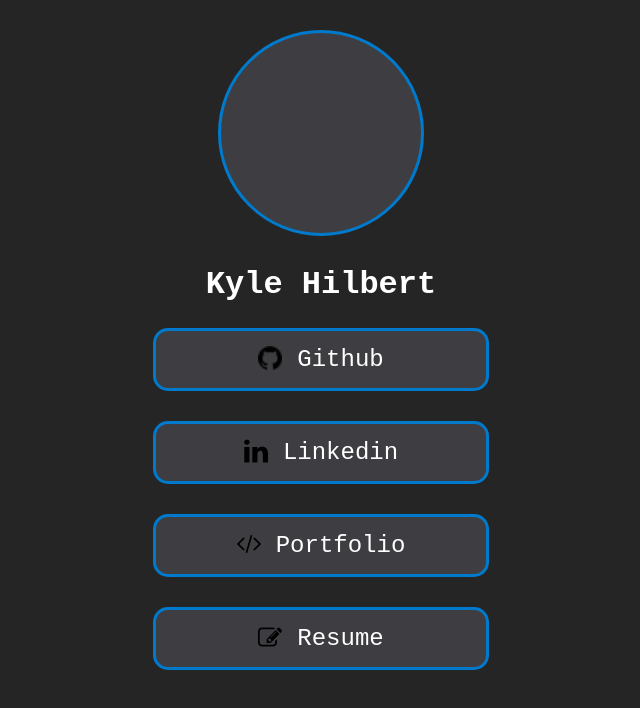
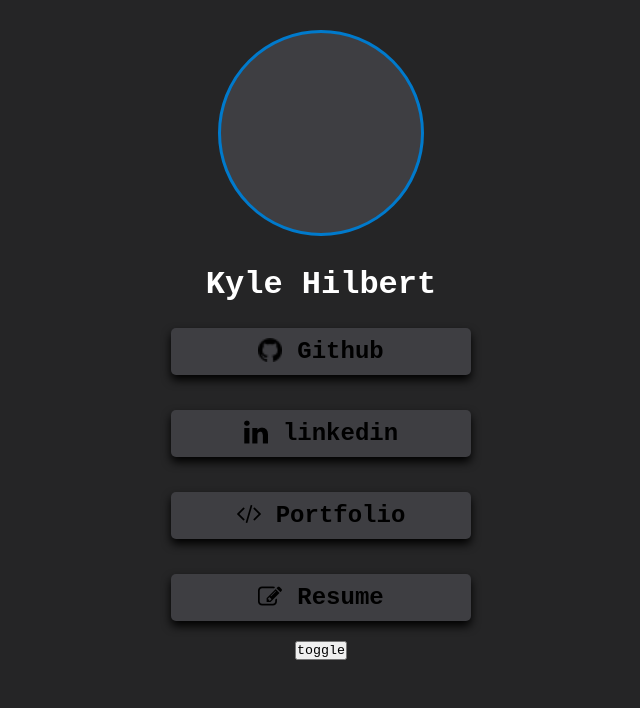
Before and after one commit to KyleHilbert/linktree, a plain HTML site: page index.html in a window 1280 px wide. Shown: the whole page, without its empty margins (319-959 px from the left). Drawn offline with Linux system fonts and the light colour scheme.

Commit message:
Color toggle doesn't work yet

```diff
--- a/index.html
+++ b/index.html
@@ -8,26 +8,47 @@
     <script src="javascript.js" refer></script>
     <title>Kyle Hilbert Linktree</title>
   </head>
-  <body id="gradient">
+  <body>
     <div class="mainContainer">
       <section class="facePic"></section>
       <h1 class="fullName">Kyle Hilbert</h1>
-      <section class="linkPill">
+      <button
+        class="linkPill"
+        onclick="window.open('https://github.com/KyleHilbert','_blank')"
+        type="button"
+      >
         <img class="linkLogo" src="images/github-logo.png" alt="github logo" />
         <span class="linkName">Github</span>
-      </section>
-      <section class="linkPill">
+      </button>
+
+      <button
+        class="linkPill"
+        onclick="window.open('https://www.linkedin.com/in/kyle-hilbert-76509612b?trk=people-guest_people_search-card','_blank')"
+        type="button"
+      >
         <img class="linkLogo" src="images/linkedin.png" alt="linkedin logo" />
-        <span class="linkName">Linkedin</span>
-      </section>
-      <section class="linkPill">
-        <img class="linkLogo" src="images/code (1).png" alt="code image" />
+        <span class="linkName">linkedin</span>
+      </button>
+
+      <button
+        class="linkPill"
+        onclick="window.open('https://github.com/KyleHilbert','_blank')"
+        type="button"
+      >
+        <img class="linkLogo" src="images/code (1).png" alt="portfolio logo" />
         <span class="linkName">Portfolio</span>
-      </section>
-      <section class="linkPill">
-        <img class="linkLogo" src="images/resume.png" alt="resume image" />
+      </button>
+
+      <button
+        class="linkPill"
+        onclick="window.open('https://github.com/KyleHilbert','_blank')"
+        type="button"
+      >
+        <img class="linkLogo" src="images/resume.png" alt="resume logo" />
         <span class="linkName">Resume</span>
-      </section>
+      </button>
+
+      <button onclick="darkLight()"">toggle</button>
     </div>
   </body>
 </html>
--- a/javascript.js
+++ b/javascript.js
@@ -0,0 +1,8 @@
+function darkLight() {
+  const body = document.body;
+  const facePic = document.querySelector(".facePic");
+  const linkPill = document.querySelector(".linkPill");
+  body.classList.toggle("lightMode");
+  facePic.classList.toggle("lightMode");
+  linkPill.classList.toggle("lightMode");
+}
--- a/style.css
+++ b/style.css
@@ -2,6 +2,14 @@
   margin: 0px;
   padding: 0px;
   font-family: "Courier New", monospace;
+}
+
+body {
+  background-color: #252526;
+}
+
+body.lightMode {
+  background-color: white;
 }
 
 .mainContainer {
@@ -10,7 +18,6 @@
   align-items: center;
   height: 880px;
   width: 100%;
-  background-color: #252526;
 }
 
 .facePic {
@@ -23,13 +30,14 @@
   margin: 30px;
 }
 
+.facePic.lightMode {
+  border: 3px solid #90a4ae;
+  background-color: #cfd8dc;
+}
+
 .linkPill {
   width: 300px;
   height: auto;
-  border: 3px solid #007acc;
-  border-radius: 15px;
-  background: #3e3e42;
-  color: white;
   margin: 15px;
   padding: 15px;
   text-align: center;
@@ -38,13 +46,56 @@
   justify-content: center;
 }
 
+.linkLogo {
+  padding-right: 15px;
+  width: 24px;
+  height: 24px;
+}
+
 h1 {
   margin-bottom: 10px;
   color: white;
 }
 
-.linkLogo {
-  padding-right: 15px;
-  width: 24px;
-  height: 24px;
+button.linkPill {
+  background-color: #3e3e42;
+  color: black;
+  border: none;
+  box-shadow: 0px 5px 10px black;
+  padding: 10px;
+  margin-bottom: 20px;
+  font-weight: bold;
+  border-radius: 5px;
 }
+
+button.linkPill:hover {
+  box-shadow: 0px 15px 25px -5px #007acc;
+  transform: scale(1.03);
+  cursor: pointer;
+}
+
+button.linkPill:active {
+  box-shadow: 0px 4px 8px #007acc;
+  transform: scale(0.98);
+}
+
+button.linkPill.lightMode {
+  background-color: white;
+  border: none;
+  box-shadow: 0px 5px 10px black;
+  padding: 10px;
+  margin-bottom: 20px;
+  font-weight: bold;
+  border-radius: 5px;
+}
+
+button.linkPill.lightMode:hover {
+  box-shadow: 0px 15px 25px -5px #007acc;
+  transform: scale(1.03);
+  cursor: pointer;
+}
+
+button.linkPill.lightMode:active {
+  box-shadow: 0px 4px 8px #007acc;
+  transform: scale(0.98);
+}
```
